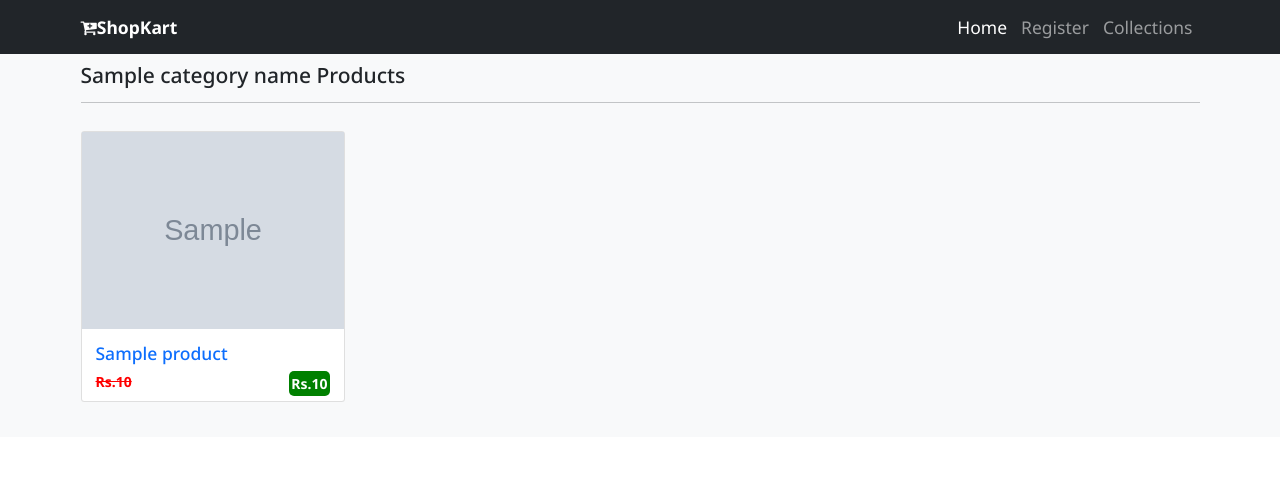
After one commit to Aafrith/Shopkart, a Django app: template shop/templates/shop/products/index.html in a window 1280 px wide. The commit adds this page. Shown: the top 478 px of the page. Run offline with Django 5.2, Linux system fonts and the light colour scheme; tables that the repository leaves empty hold one stand-in row (values such as "Sample post"); the template is opened without the code that fills it: values that come from a table or form of the project are taken from there, most other values are stand-ins (such as "Sample title", 1, 10 or a date in 2020); grey boxes marked "Sample" are stand-in pictures.

Commit message:
2nd commit

```diff
--- a/ecommerce/settings.py
+++ b/ecommerce/settings.py
@@ -31,7 +31,6 @@ ALLOWED_HOSTS = []
 # Application definition
 
 INSTALLED_APPS = [
-    'jazzmin',
     'django.contrib.admin',
     'django.contrib.auth',
     'django.contrib.contenttypes',
--- a/shop/models.py
+++ b/shop/models.py
@@ -19,7 +19,7 @@ class Category(models.Model):
 
 
 class Product(models.Model):
-    Category = models.ForeignKey(Category,on_delete=models.CASCADE)
+    category = models.ForeignKey(Category,on_delete=models.CASCADE)
     name = models.CharField(max_length=150,null=False,blank=False)
     vendor = models.CharField(max_length=150,null=False,blank=False)
     product_image = models.ImageField(upload_to=getFileName,null=True,blank=True)
--- a/shop/templates/shop/inc/navbar.html
+++ b/shop/templates/shop/inc/navbar.html
@@ -1,6 +1,6 @@
 <nav class="navbar navbar-expand-lg navbar-dark bg-dark fixed-top">
   <div class="container">
-    <a class="navbar-brand fw-bold fs-5" href="{% url 'home' %}">ShopKart</a>
+    <a class="navbar-brand fw-bold fs-5" href="{% url 'home' %}"><i class = "fa fa-cart-plus"></i>ShopKart</a>
     <button class="navbar-toggler" type="button" data-bs-toggle="collapse" data-bs-target="#navbarNavAltMarkup" aria-controls="navbarNavAltMarkup" aria-expanded="false" aria-label="Toggle navigation">
       <span class="navbar-toggler-icon"></span>
     </button>
--- a/shop/templates/shop/layouts/main.html
+++ b/shop/templates/shop/layouts/main.html
@@ -15,6 +15,7 @@
 
     {%endblock title%}
     </title>
+    <link rel="stylesheet" href="https://cdnjs.cloudflare.com/ajax/libs/font-awesome/4.7.0/css/font-awesome.min.css">
     <link rel="stylesheet" href="{%static 'css/style.css'%}">
   </head>
   <body>
--- /dev/null
+++ b/shop/templates/shop/products/index.html
@@ -0,0 +1,42 @@
+{%extends 'shop/layouts/main.html'%}
+{%block title%}
+    ShopKart | Online shopping
+{%endblock title%}
+
+
+
+{%block content%}
+    <section class = "bg-light py-4 my-5">
+        <div class="container">
+            <div class="row">
+                <div class="col-12">
+                    <h4 class="mb-3">{{category_name}} Products</h4>
+                    <hr style = "border-color: #b8bfc2;">
+                </div>
+
+                {% for item in products%}
+
+                <div class="col-md-4 col-lg-3">
+                    <div class="card my-3">
+                        <a href="#">
+                            <img src="{{item.product_image.url}}" class="card-image-top" style="width: 100%; height: auto;" alt="Categories">
+                            <div class="card-body">
+                                <h5 class="card-title text-primary">{{item.name}}</h5>
+                                <p class="card-text">
+                                    <span class = "float-start old_price"><s>Rs.{{item.original_price | stringformat:'d'}}</s></span>
+                                    <span class = "float-end new_price">Rs.{{item.selling_price | stringformat:'d'}}</span.>
+                                </p>
+
+                            </div>
+                        </a>
+
+                    </div>
+                </div>
+
+            {% endfor %}
+
+
+            </div>
+        </div>
+    </section>
+{%endblock content%}
--- a/shop/urls.py
+++ b/shop/urls.py
@@ -5,5 +5,7 @@ urlpatterns = [
     path('',views.home,name='home'),
     path('register',views.register,name='register'),
     path('collections',views.collections,name='collections'),
+    path('collections/<str:name>',views.collectionsview,name='collections'),
+
 
 ]
--- a/static/css/style.css
+++ b/static/css/style.css
@@ -1,6 +1,35 @@
+@import url('https://fonts.googleapis.com/css2?family=Noto+Sans:wght@300;400;500;700&display=swap');
+
+html {
+    font-size: 14px;
+}
+
+body {
+    font-family: 'Noto Sans',sans-serif ;
+}
+
+a {
+    text-decoration: none;
+}
+
 .carousel-item img {
     object-fit: cover;
     object-position: top;
     height: 80vh;
     overflow: hidden;
 }
+
+.old_price {
+    font-weight: bold;
+    color: red;
+
+}
+
+.new_price {
+    font-weight: bold;
+    background-color: green;
+    color: white;
+    padding: 2px;
+    border-radius: 5px;
+    margin-bottom: 5px;
+}
```
Also changed, not shown: shop/templates/shop/collections.html (+8 -6 lines), shop/views.py (+9 -0 lines), shop/templates/shop/inc/slider.html (line endings or trailing spaces), static/images/book.jpg (added), static/uploads/20241007161319book.jpg (added), static/uploads/20241007162000mobile.jpg (added), 1 other file.
